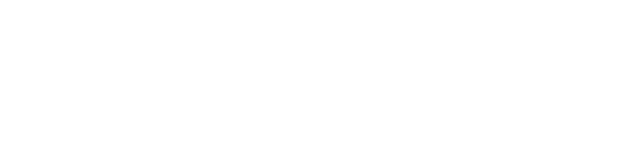
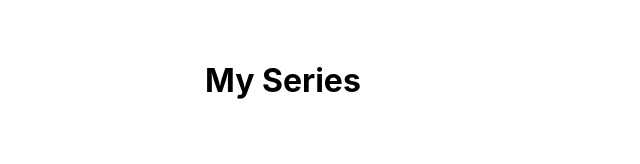
Before and after one commit to jordibonastrem/W03CH4, a plain HTML site: page public/index.html in a window 1280 px wide. Shown: the whole page, without its empty margins (0-640 px from the left). Drawn offline with Linux system fonts and the light colour scheme.

Commit message:
Added new Page to index.js

```diff
--- a/public/index.html
+++ b/public/index.html
@@ -4,6 +4,7 @@
     <meta charset="UTF-8" />
     <meta http-equiv="X-UA-Compatible" content="IE=edge" />
     <meta name="viewport" content="width=device-width, initial-scale=1.0" />
+    <script src="index.js" type="module"></script>
     <title>My Series</title>
     <link rel="shortcut icon" href="favicon.ico" type="image/x-icon" />
     <link
--- /dev/null
+++ b/public/index.js
@@ -0,0 +1,8 @@
+import Componente from "./Componente.js";
+import Form from "./Form.js";
+import Series from "./Series.js";
+import Page from "./Page.js";
+
+const body = document.querySelector("body");
+
+new Page(body);
```
